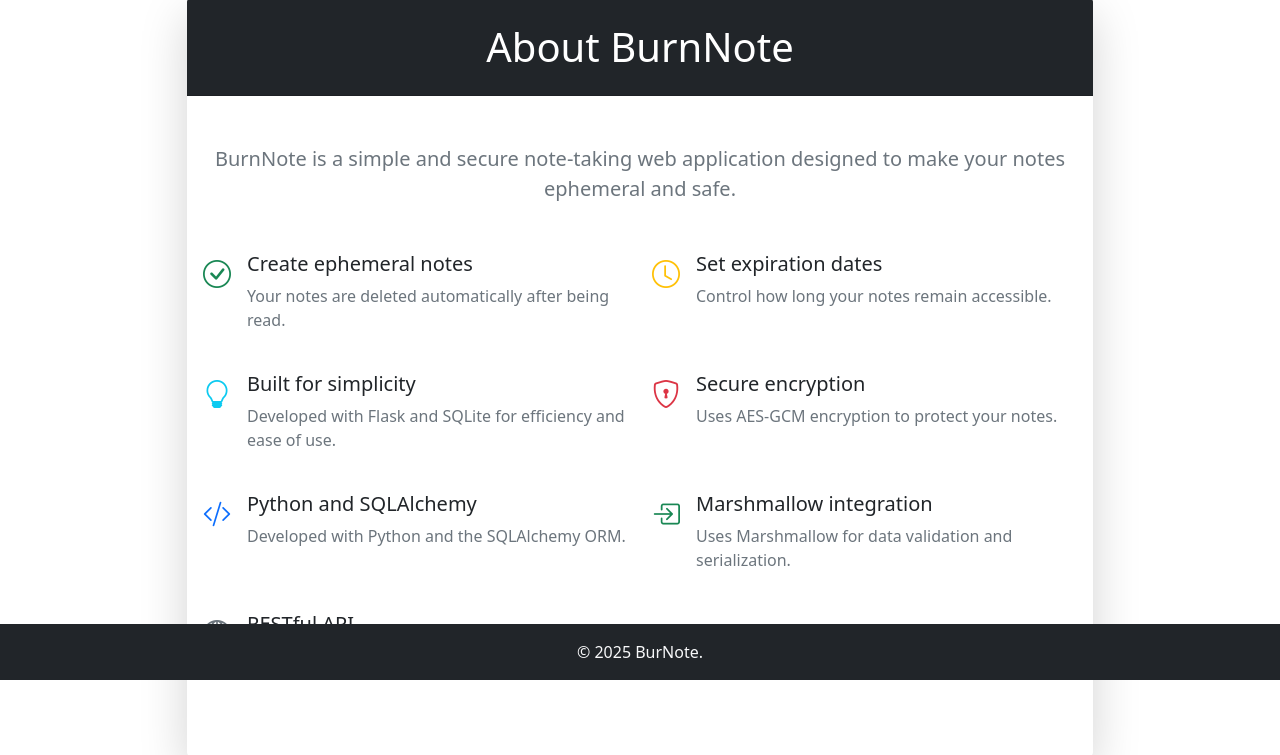
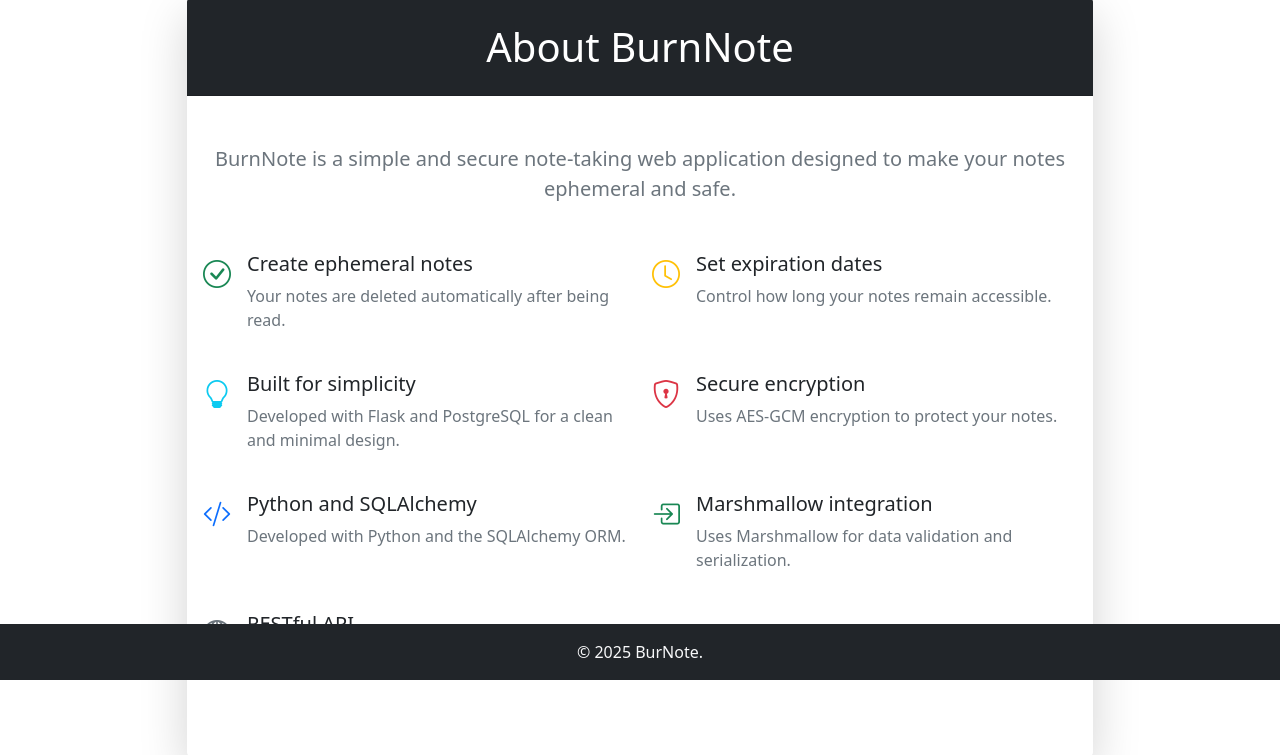
Before and after one commit to Andriyshkoy/BurNote, a Flask app: page /about in a window 1280 px wide. Shown: the part 120-875 px from the top of the page. Run offline with Flask 3, Linux system fonts and the light colour scheme; some libraries are stand-ins or nearby versions.

Commit message:
Update README and about page to reflect PostgreSQL usage and Docker support

```diff
--- a/backend/burnote/templates/pages/about.html
+++ b/backend/burnote/templates/pages/about.html
@@ -38,7 +38,7 @@
                 <i class="bi bi-lightbulb text-info fs-3 me-3"></i>
                 <div>
                   <h5>Built for simplicity</h5>
-                  <p class="text-muted">Developed with Flask and SQLite for efficiency and ease of use.</p>
+                  <p class="text-muted">Developed with Flask and PostgreSQL for a clean and minimal design.</p>
                 </div>
               </div>
             </div>
```
Also changed, not shown: README.md.
